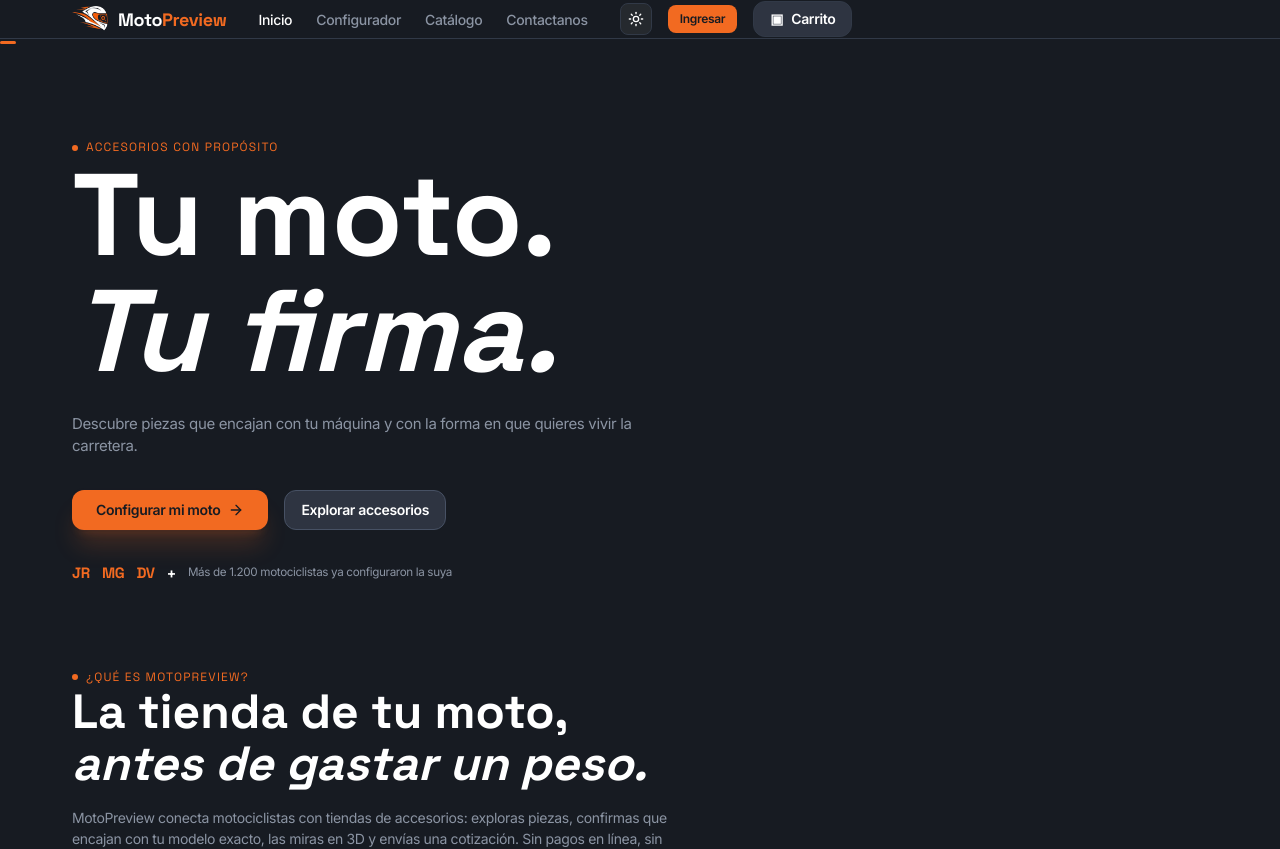
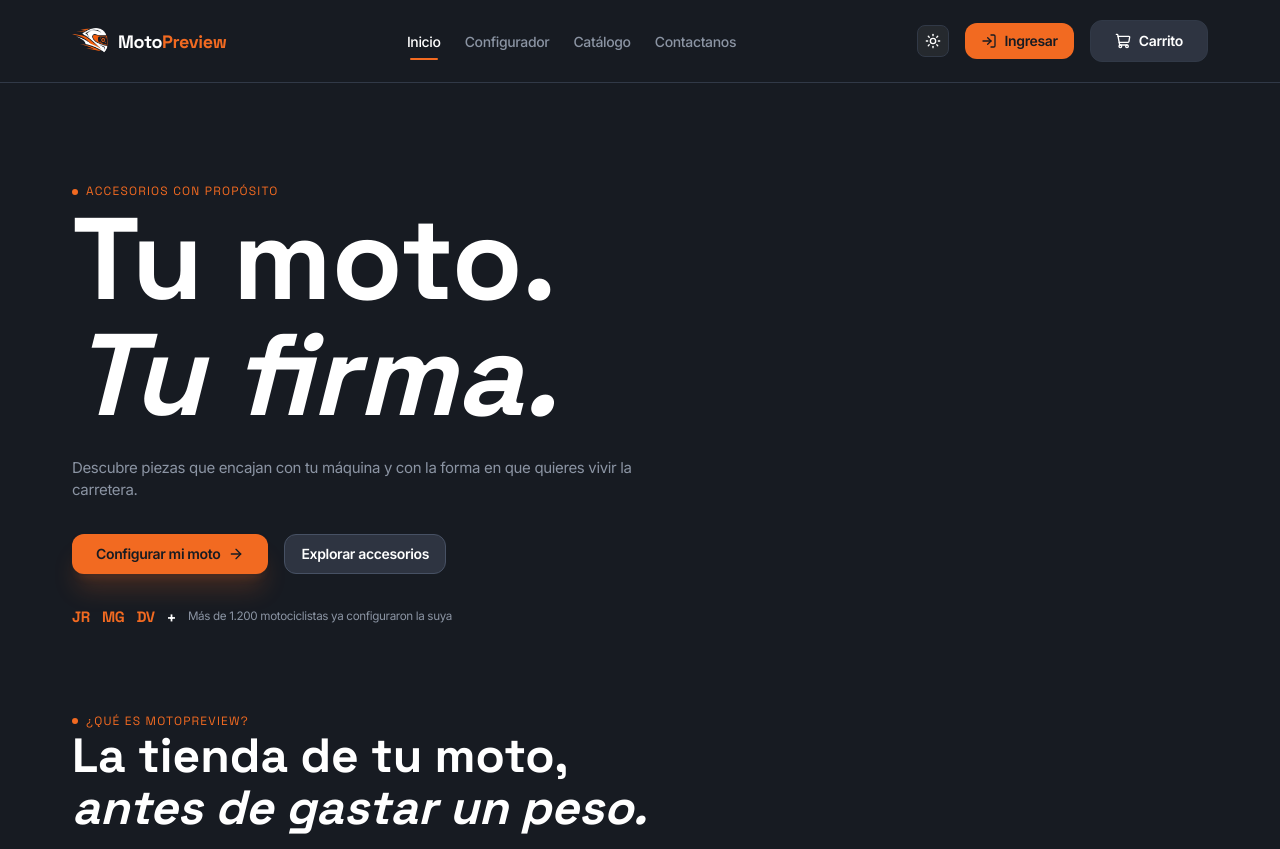
Before and after one commit to Alexhumme/motoPreview, a React (Vite) app in the folder frontend/: page / in a window 1280 px wide. Shown: the top 849 px of the page. Built offline with nearby package versions, Linux system fonts and the light colour scheme; no server answers.

Commit message:
feat(frontend): mejorar header y tarjetas con iconos Lucide
Ancla el subrayado de la navegación al enlace activo, agrega el icono del carrito, actualiza los iconos de las tarjetas de accesorio y limpia los glifos ocultos de marca y el cierre del modal.

```diff
--- a/frontend/src/components/buttons/AccesorioCard.css
+++ b/frontend/src/components/buttons/AccesorioCard.css
@@ -4,7 +4,6 @@
 
 .product-card {
   background: var(--surface-card);
-  border: 1px solid var(--color-bone);
   border-radius: var(--radius-cards);
   display: flex;
   flex-direction: column;
@@ -93,6 +92,9 @@
   position: absolute;
   top: var(--space-12);
   left: var(--space-12);
+  display: inline-flex;
+  align-items: center;
+  gap: var(--space-4);
   font-family: var(--font-ui);
   font-size: var(--text-caption);
   font-weight: var(--weight-medium);
@@ -116,6 +118,9 @@
 }
 
 .product-view {
+  display: inline-flex;
+  align-items: center;
+  gap: var(--space-4);
   font-family: var(--font-display);
   font-size: var(--text-caption);
   font-weight: var(--weight-medium);
--- a/frontend/src/components/buttons/AccesorioCard.jsx
+++ b/frontend/src/components/buttons/AccesorioCard.jsx
@@ -1,4 +1,5 @@
 import { Link } from 'react-router-dom';
+import { ArrowUpRight, Plus, Rotate3d, Sparkles } from 'lucide-react';
 import { useCart } from '../../context/CartContext';
 import ImagenProducto from '../ImagenProducto';
 import './AccesorioCard.css';
@@ -27,16 +28,18 @@ export default function AccesorioCard({ accesorio }) {
       <div className="product-content">
         {/* Badge "Disponible" - posición absoluta dentro del contenido */}
         {disponible && (
-          <span className="product-badge badge--mint">✦ Disponible</span>
+          <span className="product-badge badge--mint">
+            <Sparkles size={11} aria-hidden="true" /> Disponible
+          </span>
         )}
 
-        <span className="product-code">{accesorio.codigo_sku || 'Sin SKU'}</span>
-
-        <span className="product-view">Vista 3D →</span>
+        <span className="product-view">
+          <Rotate3d size={13} aria-hidden="true" /> Vista 3D
+          <ArrowUpRight size={13} aria-hidden="true" />
+        </span>
 
         <div className="product-meta">
           <span>{accesorio.categoria_accesorio?.cat_nombre || 'Accesorios'}</span>
-          <span>● Compatible</span>
         </div>
 
         <h3 className="product-title">{accesorio.acc_nombre}</h3>
@@ -54,7 +57,7 @@ export default function AccesorioCard({ accesorio }) {
             onClick={() => agregarItem(accesorio)}
             aria-label={`Agregar ${accesorio.acc_nombre} al carrito`}
           >
-            +
+            <Plus size={15} aria-hidden="true" />
           </button>
         </div>
       </div>
--- a/frontend/src/components/buttons/SiteHeader.css
+++ b/frontend/src/components/buttons/SiteHeader.css
@@ -14,10 +14,11 @@
   max-width: var(--page-max-width);
   height: 100%;
   display: flex;
+  justify-content: space-between;
   align-items: center;
   gap: var(--space-32);
   margin: 0 auto;
-  padding: 0 var(--space-32);
+  padding: 20px var(--space-32);
 }
 
 .brand {
@@ -64,6 +65,9 @@
 }
 
 .nav-link {
+  position: relative;
+  display: inline-flex;
+  align-items: center;
   font-family: var(--font-ui);
   font-size: var(--text-body);
   font-weight: var(--weight-medium);
@@ -77,13 +81,17 @@
   color: var(--color-paper);
 }
 
+/* El subrayado se ancla al propio enlace: sin `position: relative` aquí, el
+   `absolute` se referenciaba al header sticky y quedaba pegado a su borde. */
 .nav-link--active::after {
   content: '';
   position: absolute;
-  left: 0;
-  bottom: -6px;
-  width: 16px;
-  height: 3px;
+  left: 50%;
+  bottom: -8px;
+  width: 100%;
+  max-width: 28px;
+  height: 2px;
+  transform: translateX(-50%);
   background: var(--color-brand-orange);
   border-radius: var(--radius-pills);
 }
@@ -110,13 +118,9 @@
   display: inline-flex;
   align-items: center;
   gap: var(--space-8);
-  padding: var(--space-10) var(--space-16);
   border: 1px solid var(--color-ink-border);
   border-radius: var(--radius-buttons);
   background: var(--surface-elevated);
-  font-family: var(--font-ui);
-  font-size: var(--text-body);
-  font-weight: var(--weight-semibold);
   color: var(--color-paper);
   text-decoration: none;
   transition: all 0.15s ease;
@@ -126,10 +130,6 @@
 .cart-button:hover {
   border-color: var(--color-mist-gray);
   background: var(--color-smoke-plum);
-}
-
-.cart-label {
-  font-size: var(--text-body);
 }
 
 .cart-badge {
@@ -143,7 +143,7 @@
   padding: 0 var(--space-4);
   border-radius: var(--radius-pills);
   background: var(--color-signal-mint);
-  color: var(--color-obsidian-plum);
+  color: var(--font-display);
   font-size: var(--text-caption);
   font-weight: var(--weight-bold);
   box-shadow: 0 2px 6px rgba(0, 0, 0, 0.3);
@@ -185,7 +185,9 @@
 }
 
 .mobile-nav-link {
-  display: block;
+  display: flex;
+  align-items: center;
+  gap: var(--space-6);
   padding: var(--space-12) var(--space-16);
   border-radius: var(--radius-nav);
   font-family: var(--font-ui);
@@ -253,10 +255,6 @@
     gap: var(--space-8);
   }
 
-  .cart-label {
-    display: none;
-  }
-
   .header-account {
     gap: var(--space-8);
     font-size: var(--text-caption);
--- a/frontend/src/components/buttons/SiteHeader.jsx
+++ b/frontend/src/components/buttons/SiteHeader.jsx
@@ -1,6 +1,6 @@
 import { Link, useLocation } from 'react-router-dom';
 import { useState, useEffect } from 'react';
-import { Menu, X, Sun, Moon } from 'lucide-react';
+import { Menu, X, Sun, Moon, ShoppingCart, UserCog, LogIn } from 'lucide-react';
 import { useAuth } from '../../context/authContexto';
 import { usePermiso } from '../../context/usePermiso';
 import { useCart } from '../../context/CartContext';
@@ -42,7 +42,7 @@ export default function SiteHeader() {
     <header className="site-header">
       <div className="site-header-inner">
         <Link to="/" className="brand" aria-label="MotoPreview home">
-          <span className="brand-mark">↗</span>
+          <span className="brand-mark" aria-hidden="true" />
           <span className="brand-text">Moto<span>Preview</span></span>
         </Link>
 
@@ -93,24 +93,28 @@ export default function SiteHeader() {
           {usuario ? (
             <div className="header-account">
               {/* El personal va a su panel; los clientes, a sus cotizaciones */}
-              <Link
-                to={esSuperAdmin() ? '/admin/permisos' : esStaff ? '/admin' : '/mis-cotizaciones'}
-              >
-                {usuario.usu_nombre?.split(' ')[0]}
-              </Link>
+
               {mostrarPanel &&
                 (esSuperAdmin() ? (
-                  <Link to="/admin/permisos">Seguridad</Link>
+                  <Link to={esSuperAdmin() ? '/admin/permisos' : esStaff ? '/admin' : '/mis-cotizaciones'}
+                    className='btn btn--ghost'>
+                    <UserCog size={16} aria-hidden="true" />
+                    <span className="cart-label">Panel {usuario.usu_nombre?.split(' ')[0]}</span>
+                  </Link>
                 ) : (
                   <Link to="/admin">Panel</Link>
                 ))}
-              <button onClick={logout} className="btn btn--ghost btn--sm">Salir</button>
+              <button onClick={logout} className="btn btn--ghost">Salir</button>
             </div>
           ) : (
-            <Link to="/login" className="btn btn--brand btn--sm">Ingresar</Link>
+            <Link to="/login" className="btn btn--brand ">
+              <LogIn size={16} aria-hidden="true" />
+              <span className="cart-label">Ingresar</span>
+
+            </Link>
           )}
-          <Link to="/carrito" className="btn cart-button">
-            <span>▣</span>
+          <Link to="/carrito" className="cart-button btn ">
+            <ShoppingCart size={16} aria-hidden="true" />
             <span className="cart-label">Carrito</span>
             {totalItems > 0 && <span className="cart-badge">{totalItems}</span>}
           </Link>
@@ -124,20 +128,8 @@ export default function SiteHeader() {
             <Link to="/catalogo" className={`mobile-nav-link${location.pathname === '/catalogo' ? ' mobile-nav-link--active' : ''}`}>Catálogo</Link>
             <Link to="/configurador" className={`mobile-nav-link${location.pathname === '/configurador' ? ' mobile-nav-link--active' : ''}`}>Configurador</Link>
             <Link to="/contacto" className={`mobile-nav-link${location.pathname === '/contacto' ? ' mobile-nav-link--active' : ''}`}>Contactanos</Link>
-            <a href="/#como-funciona" className="mobile-nav-link">Cómo funciona</a>
-            <Link to="/carrito" className="mobile-nav-link">Carrito {totalItems > 0 && `(${totalItems})`}</Link>
             {usuario ? (
-              <>
-                <Link to={esSuperAdmin() ? '/admin/permisos' : esStaff ? '/admin' : '/mis-cotizaciones'} className="mobile-nav-link">
-                  {usuario.usu_nombre?.split(' ')[0]}
-                </Link>
-                {mostrarPanel && (esSuperAdmin() ? (
-                  <Link to="/admin/permisos" className="mobile-nav-link">Seguridad</Link>
-                ) : (
-                  <Link to="/admin" className="mobile-nav-link">Panel</Link>
-                ))}
-                <button onClick={logout} className="mobile-nav-link mobile-nav-link--button">Salir</button>
-              </>
+              <button onClick={logout} className="mobile-nav-link mobile-nav-link--button">Salir</button>
             ) : (
               <Link to="/login" className="mobile-nav-link mobile-nav-link--brand">Ingresar</Link>
             )}
--- a/frontend/src/components/forms/Footer.jsx
+++ b/frontend/src/components/forms/Footer.jsx
@@ -7,7 +7,7 @@ export default function Footer() {
       <div className="site-footer-main">
         <div className="footer-brand">
           <Link to="/" className="brand" aria-label="MotoPreview home">
-            <span className="brand-mark">↗</span>
+            <span className="brand-mark" aria-hidden="true" />
             <span className="brand-text">Moto<span>Preview</span></span>
           </Link>
           <p className="footer-desc">
@@ -29,7 +29,6 @@ export default function Footer() {
           </div>
           <div className="footer-link-group">
             <small className="footer-label">Ayuda</small>
-            <a href="/#como-funciona" className="footer-link">Cómo funciona</a>
             <Link to="/carrito" className="footer-link">Cotización</Link>
           </div>
         </div>
--- a/frontend/src/components/forms/ModalConfirmacion.jsx
+++ b/frontend/src/components/forms/ModalConfirmacion.jsx
@@ -1,3 +1,4 @@
+import { X } from 'lucide-react';
 import './ModalConfirmacion.css';
 
 export default function ModalConfirmacion({
@@ -17,7 +18,9 @@ export default function ModalConfirmacion({
       <div className="modal" onClick={(e) => e.stopPropagation()}>
         <header className="modal-header">
           <h2 id="modal-confirm-titulo" className="modal-title">{titulo}</h2>
-          <button className="modal-close" onClick={onCancelar} aria-label="Cerrar">✕</button>
+          <button className="modal-close" onClick={onCancelar} aria-label="Cerrar">
+            <X size={16} aria-hidden="true" />
+          </button>
         </header>
 
         <p className="modal-text">{mensaje}</p>
```
